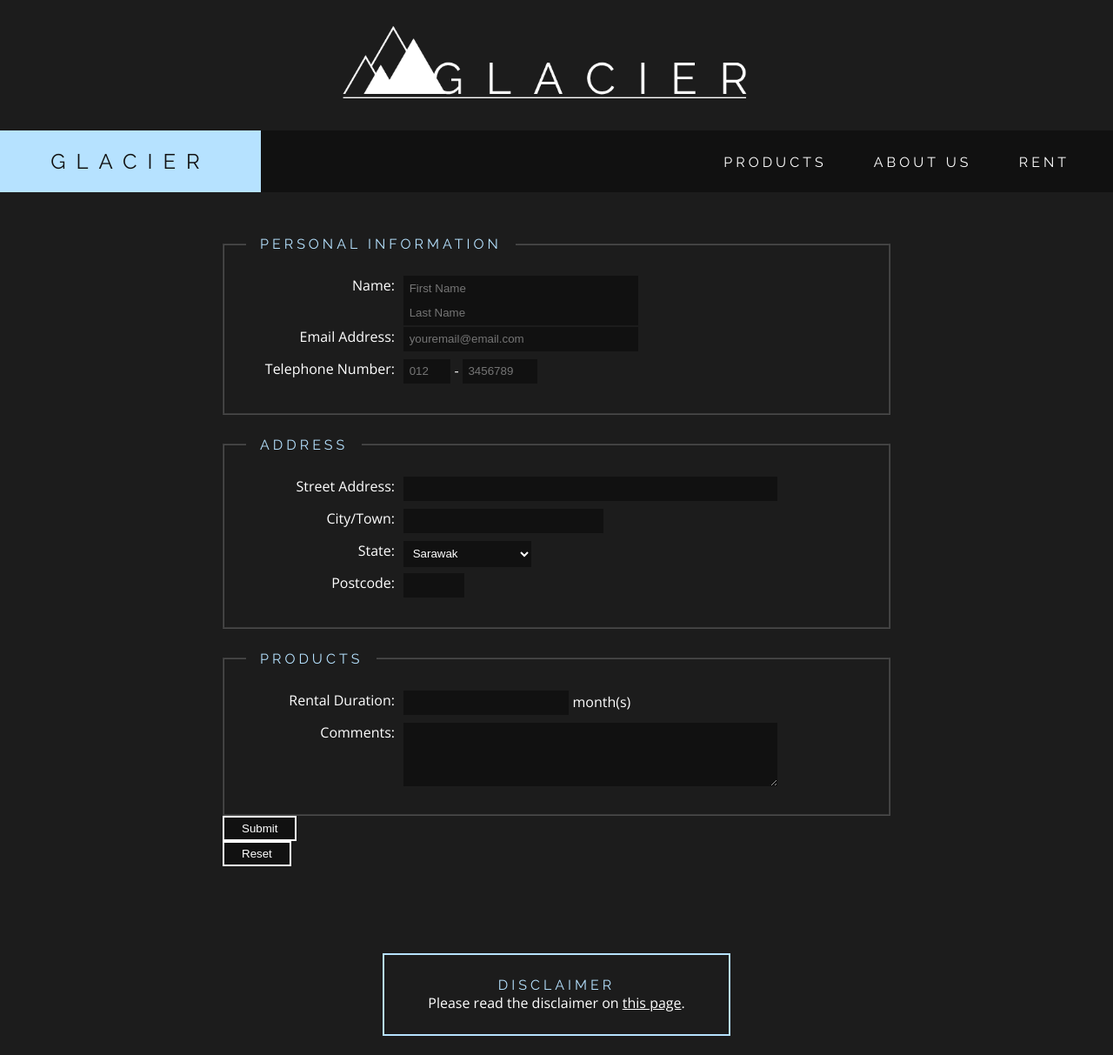
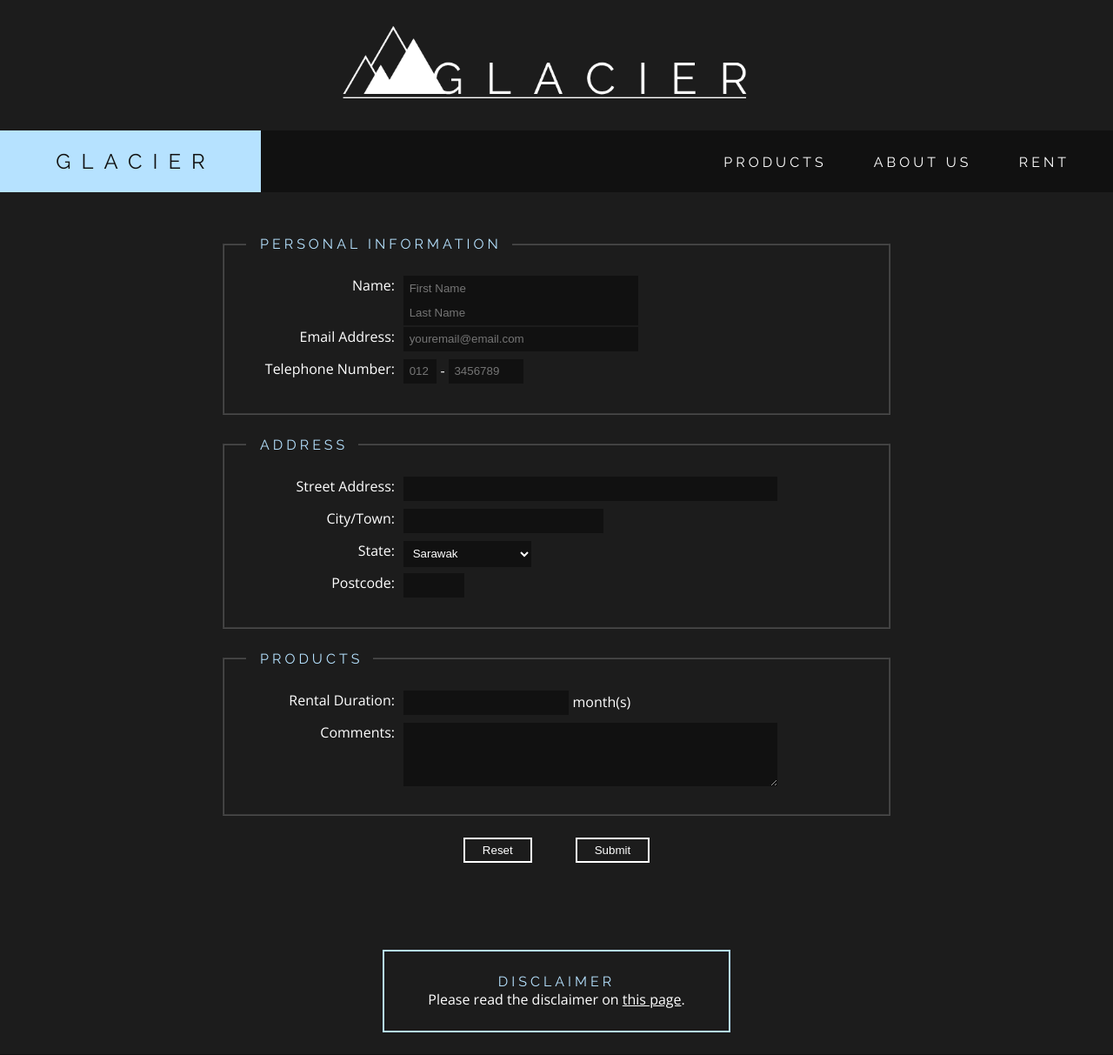
Before and after one commit to ZeeHatcher/COS10011, a PHP site: page /enquiry.html in a window 1280 px wide. Shown: the top 1213 px of the page at 87% size. Run offline with PHP 8.4, Linux system fonts and the light colour scheme.

Commit message:
completed enquiry.html (maybe?)

```diff
--- a/assign1/disclaimer.html
+++ b/assign1/disclaimer.html
@@ -15,7 +15,7 @@
 </head>
 <body>
   <article class="disclaimer disclaimer--long">
-    <h2 class="disclaimer__title">Disclaimer</h2>
+    <h2 class="disclaimer__title">Disclaime<span class="no-letter-spacing">r</span></h2>
 
     <p class="disclaimer__p">
       This website is created mainly for educational and non-commercial use only. It is a partial fulfiment for completion of unit <em>COS10011 - Creating Web Applications</em> offered in Swinburne University of Technology, Sarawak Campus for Semester 1, 2019.
--- a/assign1/enquiry.html
+++ b/assign1/enquiry.html
@@ -22,7 +22,7 @@
 
   <nav class="navbar">
     <a class="navbar__logo" href="index.html">
-      <h2>GLACIER</h2>
+      <h2>GLACIE<span class="no-letter-spacing">R</span></h2>
     </a>
 
     <ul class="navbar__links">
@@ -42,7 +42,7 @@
   <main>
     <form action="">
       <fieldset>
-        <legend><h3>Personal Information</h3></legend>
+        <legend><h3>Personal Informatio<span class="no-letter-spacing">n</span></h3></legend>
 
         <table class="form__table">
           <tr>
@@ -69,7 +69,7 @@
               <label for="tele">Telephone Number: </label>
             </td>
             <td class="form__input">
-              <input id="tele" name="tele_front" type="text" maxlength="3" size="3" placeholder="012" pattern="^d+$" required/>
+              <input id="tele" name="tele_front" type="text" maxlength="3" size="1" placeholder="012" pattern="^d+$" required/>
               -
               <input name="tele_back" type="text" maxlength="7" size="7" placeholder="3456789" pattern="^d+$" required>
             </td>
@@ -78,7 +78,7 @@
       </fieldset>
 
       <fieldset>
-        <legend><h3>Address</h3></legend>
+        <legend><h3>Addres<span class="no-letter-spacing">s</span></h3></legend>
 
         <table class="form__table">
           <tr>
@@ -143,7 +143,7 @@
       </fieldset>
 
       <fieldset>
-        <legend><h3>Products</h3></legend>
+        <legend><h3>Product<span class="no-letter-spacing">s</span></h3></legend>
 
         <table class="form__table">
           <tr>
@@ -166,8 +166,10 @@
         </table>
       </fieldset>
 
-      <input class="btn btn--submit" type="submit" value="Submit">
-      <input class="btn btn--reset" type="reset" value="Reset">
+      <div class="form__btns">
+        <input class="btn form__btn" type="reset" value="Reset">
+        <input class="btn form__btn" type="submit" value="Submit">
+      </div>
     </form>
   </main>
 
--- a/assign1/styles/style.css
+++ b/assign1/styles/style.css
@@ -25,6 +25,10 @@
   top: 50%;
   left: 50%;
   transform: translate(-50%, -50%);
+}
+
+.no-letter-spacing {
+  letter-spacing: 0;
 }
 
 .text-accent {
@@ -92,6 +96,10 @@ input, textarea, select {
   padding: 0.5em;
 }
 
+input.btn {
+  background-color: transparent;
+}
+
 input:focus, textarea:focus {
   border-bottom: solid 1px #b6e2ff;
 }
@@ -103,6 +111,15 @@ legend {
 
 li {
   list-style: none;
+}
+
+optgroup {
+  background-color: #101010;
+  color: rgba(255, 255, 255, 0.2);
+}
+
+option {
+  color: #fff;
 }
 
 section {
@@ -284,7 +301,7 @@ section {
 
 .card {
   display: block;
-  border: 1px solid #111;
+  border: 2px solid #111;
   width: 20%;
   height: 500px;
   position: relative;
@@ -337,6 +354,16 @@ section {
   opacity: 0.95;
 }
 
+.form__btn {
+  margin: 0 25px;
+}
+
+.form__btns {
+  display: flex;
+  justify-content: center;
+  margin: 25px 0;
+}
+
 .form__table {
   width: 100%;
 }
@@ -347,11 +374,9 @@ section {
   text-align: right;
   vertical-align: top;
   padding-right: 0.5em;
-
 }
 
 .form__input {
-  width: 75%;
   vertical-align: top;
   text-align: left;
 }
@@ -404,7 +429,6 @@ section {
   border-left: solid 5px #b6e2ff;
   border-right: solid 5px #b6e2ff;
   display: inline;
-  padding-left: 35px;
-  padding-right: 25px;
+  padding: 0 50px;
   text-align: center;
 }
```
Also changed, not shown: assign1/index.html (+8 -8 lines).
